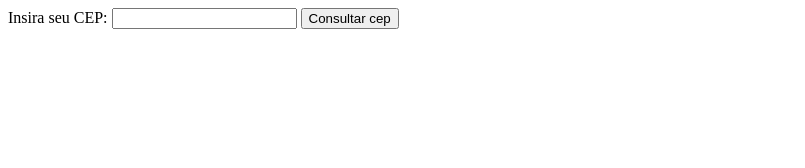
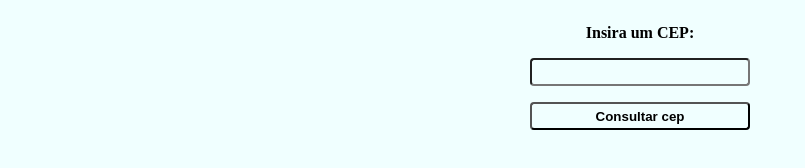
Before and after one commit to DilanLopezN/JqueryAndAjaxStudies, a plain HTML site: page index.html in a window 1280 px wide. Shown: the whole page, without its empty margins (0-805 px from the left). Drawn offline with Linux system fonts and the light colour scheme.

Commit message:
refactor and simple style

```diff
--- a/index.html
+++ b/index.html
@@ -4,14 +4,24 @@
     <meta charset="UTF-8" />
     <meta http-equiv="X-UA-Compatible" content="IE=edge" />
     <meta name="viewport" content="width=device-width, initial-scale=1.0" />
+    <link rel="stylesheet" href="style.css" />
     <script src="js/jquery-3.6.3.min.js"></script>
     <title>Document</title>
   </head>
   <body>
-    <label for="text">Insira seu CEP: </label>
-    <input type="text" id="textId" />
-    <button type="button" onclick="consultaCep()">Consultar cep</button>
+    <div id="searchContent">
+      <label for="text">Insira um CEP: </label>
+      <input type="text" id="textId" />
+      <button type="button" onclick="consultaCep()">Consultar cep</button>
+    </div>
 
+    <div id="listContet">
+      <ul>
+        <li id="log"></li>
+        <li id="bairro"></li>
+        <li id="cidade"></li>
+      </ul>
+    </div>
     <script src="js/main.js"></script>
   </body>
 </html>
--- a/js/main.js
+++ b/js/main.js
@@ -4,7 +4,9 @@ function consultaCep() {
     url: `https://viacep.com.br/ws/${inputValue}/json/`,
     type: 'GET',
     success: function (response) {
-      console.log(response)
+      $('#log').text(response.logradouro)
+      $('#bairro').text(response.bairro)
+      $('#cidade').text(response.localidade)
     }
   })
 }
--- /dev/null
+++ b/style.css
@@ -0,0 +1,31 @@
+* {
+  padding: 0;
+  margin: 0;
+  box-sizing: border-box;
+  list-style: none;
+  background-color: azure;
+}
+#searchContent {
+  font-weight: bold;
+  padding-top: 24px;
+  display: flex;
+  flex-direction: column;
+  align-items: center;
+  gap: 1rem;
+}
+#searchContent button,
+input {
+  border-radius: 4px;
+  min-width: 220px;
+  min-height: 28px;
+  text-align: center;
+  font-weight: bold;
+}
+#listContet {
+  font-weight: bold;
+  padding-top: 24px;
+  display: flex;
+  flex-direction: column;
+  align-items: center;
+  margin-top: 8px;
+}
```
